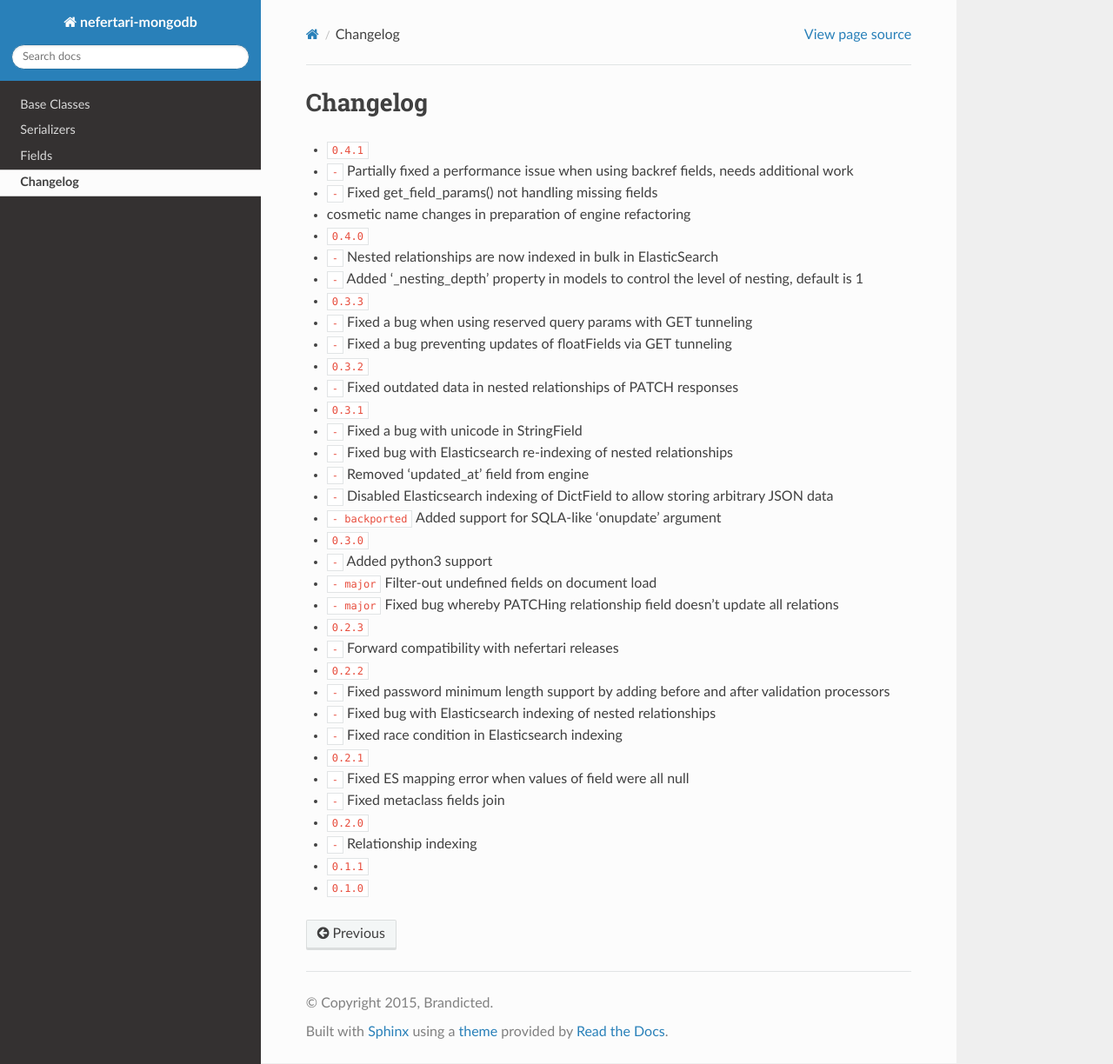
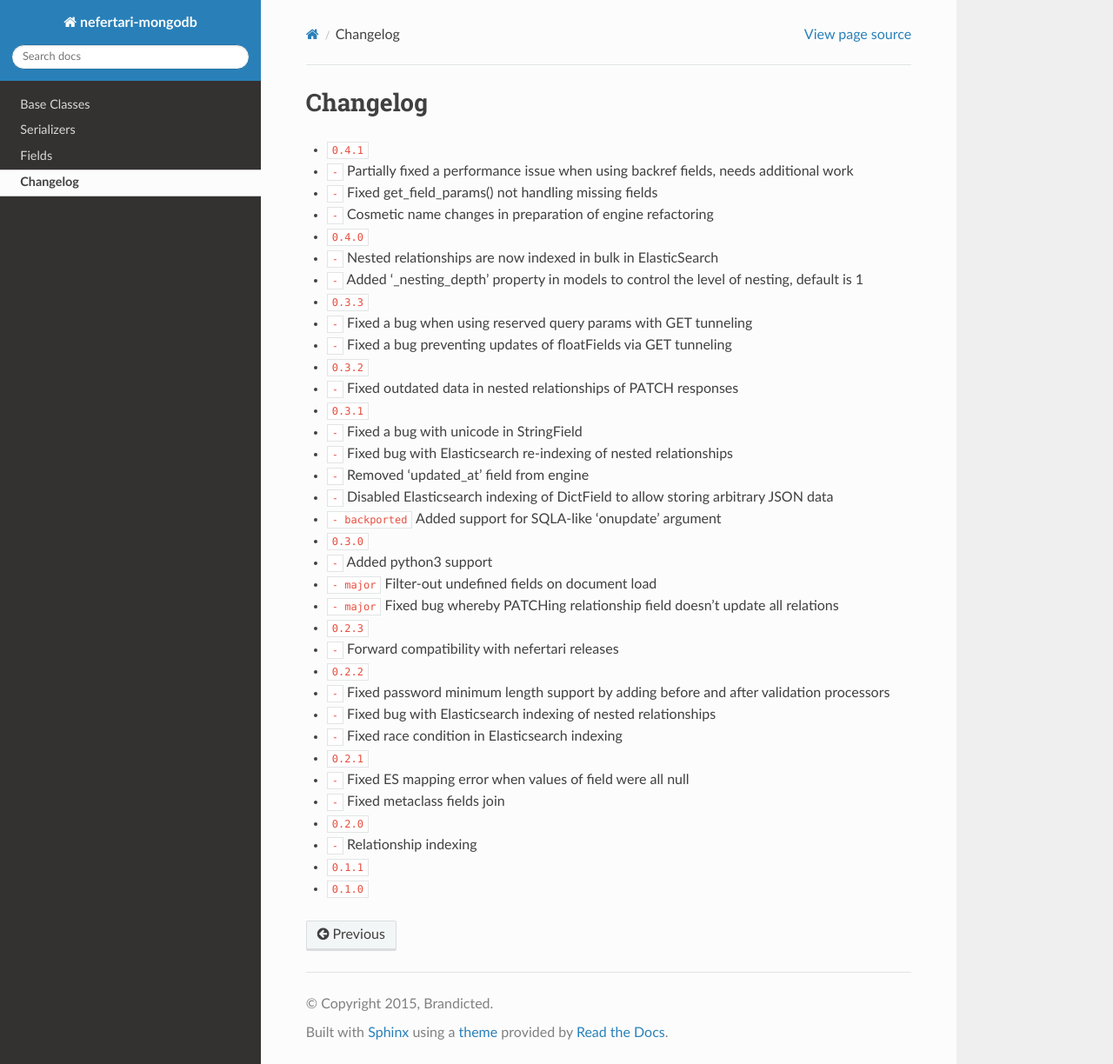
Before and after one commit to ramses-tech/nefertari-mongodb, a Sphinx documentation site: the page built from docs/source/changelog.rst, in a window 1280 px wide and 1224 px high. Shown: the whole window at 87% size. Built offline with Sphinx 7.4.7 and the Read the Docs theme 2.0.0, drawn with Linux system fonts in a browser that asks for light colours; cross-references to code outside the pages are shown as plain code; part of the change alters nothing that is shown.

```diff
--- a/docs/source/changelog.rst
+++ b/docs/source/changelog.rst
@@ -4,7 +4,7 @@ Changelog
 * :release:`0.4.1 <2015-11-18>`
 * :bug:`-` Partially fixed a performance issue when using backref fields, needs additional work
 * :bug:`-` Fixed get_field_params() not handling missing fields
-* cosmetic name changes in preparation of engine refactoring
+* :bug:`-` Cosmetic name changes in preparation of engine refactoring
 
 * :release:`0.4.0 <2015-10-07>`
 * :feature:`-` Nested relationships are now indexed in bulk in ElasticSearch
```
